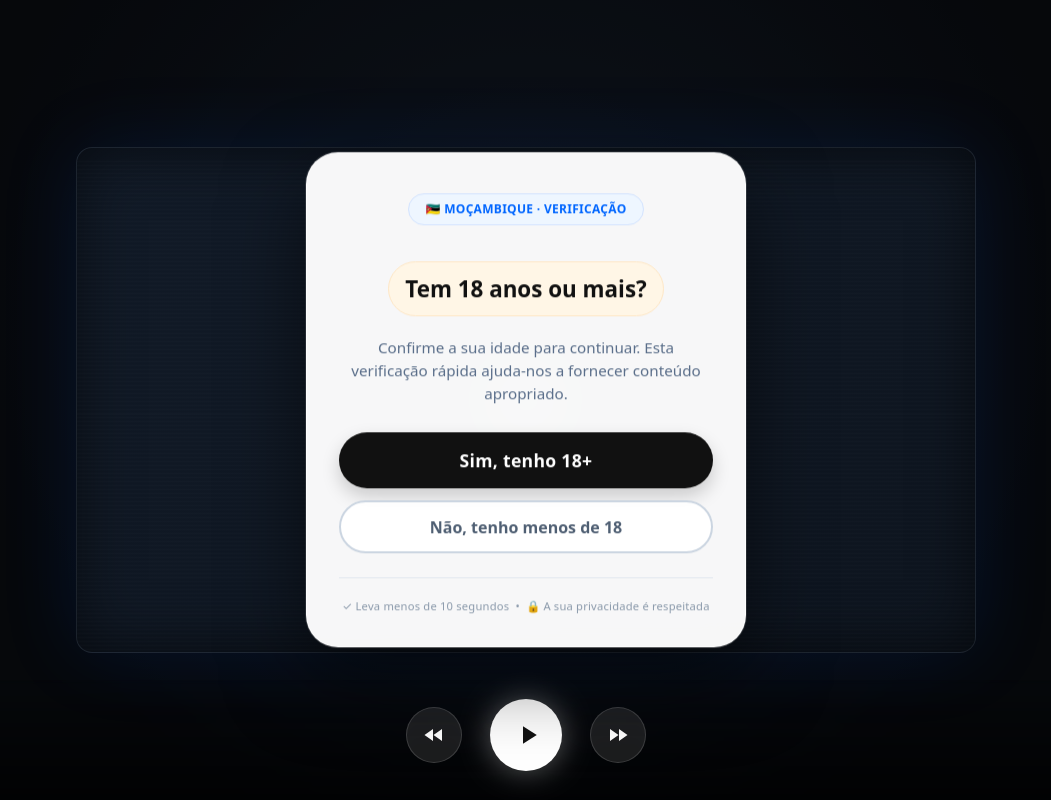
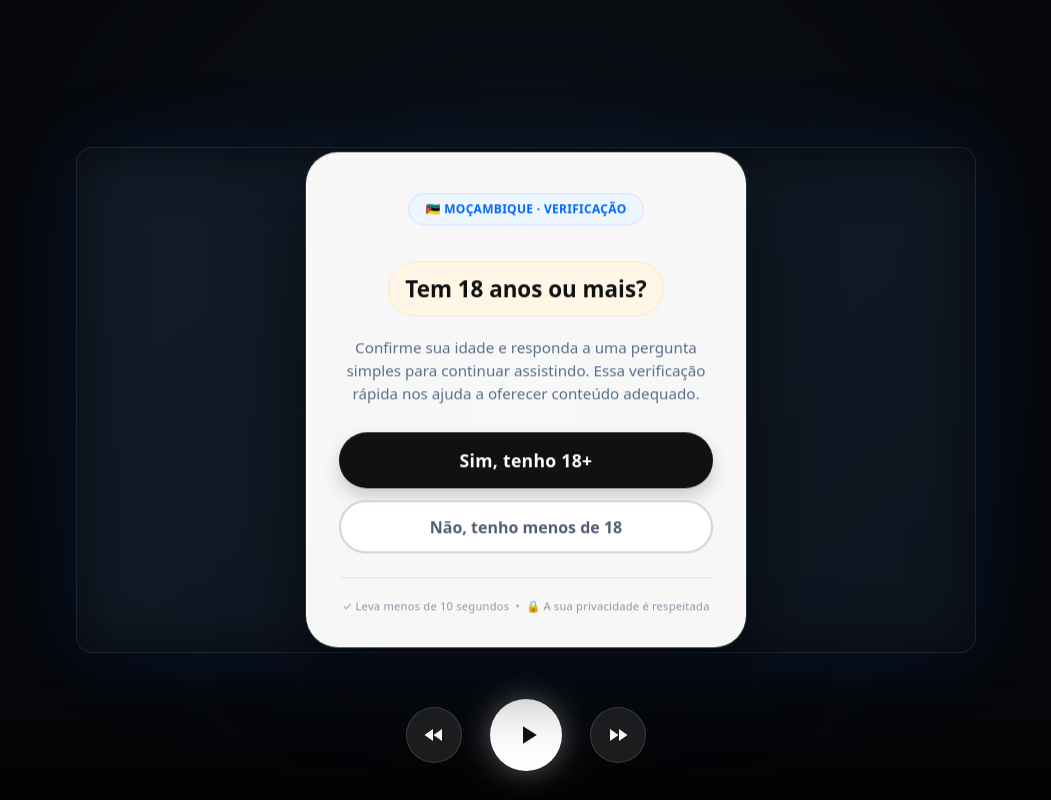
Before and after one commit to dailytrends1/wizzymain, a plain HTML site: page index.html in a window 1280 px wide. Shown: the whole page, without its empty margins (114-1165 px from the left). Drawn offline with Linux system fonts and the light colour scheme.

Commit message:
Update index.html

```diff
--- a/index.html
+++ b/index.html
@@ -448,7 +448,7 @@
     <div class="question">Tem 18 anos ou mais?</div>
 
     <p class="hint">
-      Confirme a sua idade para continuar. Esta verificação rápida ajuda-nos a fornecer conteúdo apropriado.
+      Confirme sua idade e responda a uma pergunta simples para continuar assistindo. Essa verificação rápida nos ajuda a oferecer conteúdo adequado.
     </p>
 
     <!-- Yes / No actions -->
```
